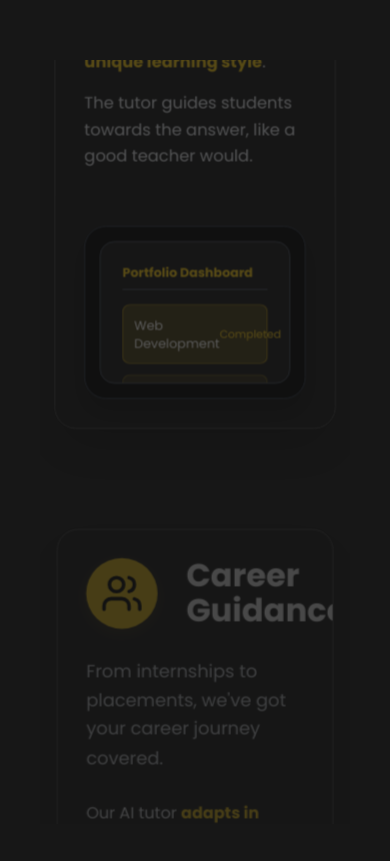
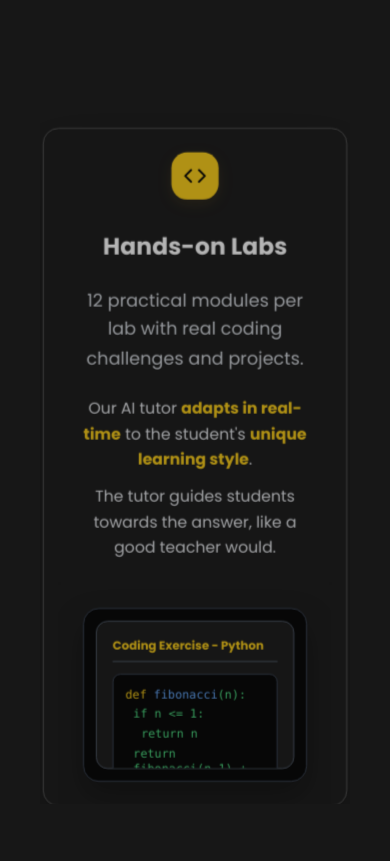
Before and after one commit to I-Pranjal/morons-frontend, a React (Vite) app: page / in a window 390 px wide. Shown: the part 1105-1966 px from the top of the page. Built offline with nearby package versions, Linux system fonts and the light colour scheme; no server answers.

Commit message:
fixed mobile view

```diff
--- a/src/components/landing/card.jsx
+++ b/src/components/landing/card.jsx
@@ -6,7 +6,7 @@ const FeatureCard = ({ icon: Icon, title, description, imageContent, transform3D
 
   return (
     <div
-      className="w-full max-w-6xl mx-auto bg-neutral-900 rounded-3xl shadow-2xl border border-neutral-600 overflow-hidden transition-all duration-700 ease-out cursor-pointer"
+      className="w-full max-w-4xl mx-auto bg-neutral-900 rounded-2xl md:rounded-3xl shadow-2xl border border-neutral-600 overflow-hidden transition-all duration-700 ease-out cursor-pointer px-4 md:px-0"
       style={{
         transform: `${transform3D} ${isHovered ? 'scale(1.02)' : 'scale(1)'}`,
         opacity: opacity,
@@ -17,27 +17,26 @@ const FeatureCard = ({ icon: Icon, title, description, imageContent, transform3D
       onMouseEnter={() => setIsHovered(true)}
       onMouseLeave={() => setIsHovered(false)}
     >
-      <div className="flex flex-col md:flex-row min-h-[500px] relative overflow-hidden">
+      <div className="flex flex-col min-h-[600px] md:min-h-[500px] md:flex-row relative overflow-hidden">
         {/* Animated background gradient */}
         <div
           className="absolute inset-0 bg-neutral-900 opacity-0 transition-opacity duration-500"
           style={{ opacity: isHovered ? 1 : 0 }}
         />
 
-        {/* Text Content - Left Side */}
-        <div className="flex-1 p-8 md:p-16 flex flex-col justify-center relative ">
-          <div className="space-y-8">
-            <div className="flex items-center space-x-4 mb-6">
+        {/* Text Content */}
+        <div className="flex-1 p-6 md:p-12 lg:p-16 flex flex-col justify-center relative">
+          <div className="space-y-6 md:space-y-8">
+            <div className="flex flex-col md:flex-row md:items-center space-y-4 md:space-y-0 md:space-x-4 mb-6">
               <div
-                className="size-20 p-4 bg-yellow-400 rounded-full md:rounded-full flex items-center justify-center transition-all duration-300 transform"
+                className="size-12 md:size-16 p-2 bg-yellow-400 rounded-2xl md:rounded-full flex items-center justify-center transition-all duration-300 transform mx-auto md:mx-0"
                 style={{
                   boxShadow: isHovered ? '0 10px 25px rgba(251, 191, 36, 0.3)' : '0 5px 15px rgba(251, 191, 36, 0.1)'
                 }}
               >
-                <Icon className="size-20 text-black transition-transform duration-300"
-                       />
+                <Icon className="size-6 md:size-8 text-black transition-transform duration-300" />
               </div>
-              <h2 className="text-4xl md:text-5xl font-bold text-white transition-all duration-300"
+              <h2 className="text-2xl md:text-4xl lg:text-5xl font-bold text-white transition-all duration-300 text-center md:text-left"
                   style={{
                     transform: isHovered ? 'translateX(10px)' : 'translateX(0px)',
                     textShadow: isHovered ? '0 0 20px rgba(251, 191, 36, 0.3)' : 'none'
@@ -46,7 +45,7 @@ const FeatureCard = ({ icon: Icon, title, description, imageContent, transform3D
               </h2>
             </div>
 
-            <p className="text-xl md:text-2xl text-gray-300 leading-relaxed transition-all duration-300"
+            <p className="text-lg md:text-xl lg:text-2xl text-gray-300 leading-relaxed transition-all duration-300 text-center md:text-left"
                style={{
                  transform: isHovered ? 'translateX(5px)' : 'translateX(0px)',
                  color: isHovered ? '#e5e7eb' : '#d1d5db'
@@ -54,9 +53,9 @@ const FeatureCard = ({ icon: Icon, title, description, imageContent, transform3D
               {description}
             </p>
 
-            <div className="text-lg md:text-xl text-gray-200 leading-relaxed space-y-4 transition-all duration-300"
+            <div className="text-base md:text-lg lg:text-xl text-gray-200 leading-relaxed space-y-3 md:space-y-4 transition-all duration-300"
                  style={{ transform: isHovered ? 'translateX(5px)' : 'translateX(0px)' }}>
-              <p className="transition-colors duration-300" style={{ color: isHovered ? '#f3f4f6' : '#e5e7eb' }}>
+              <p className="transition-colors duration-300 text-center md:text-left" style={{ color: isHovered ? '#f3f4f6' : '#e5e7eb' }}>
                 Our AI tutor{' '}
                 <span className="font-bold text-yellow-400 transition-all duration-300"
                       style={{ textShadow: isHovered ? '0 0 10px rgba(251, 191, 36, 0.5)' : 'none' }}>
@@ -68,36 +67,36 @@ const FeatureCard = ({ icon: Icon, title, description, imageContent, transform3D
                   unique learning style
                 </span>.
               </p>
-              <p className="transition-colors duration-300" style={{ color: isHovered ? '#f3f4f6' : '#e5e7eb' }}>
+              <p className="transition-colors duration-300 text-center md:text-left" style={{ color: isHovered ? '#f3f4f6' : '#e5e7eb' }}>
                 The tutor guides students towards the answer, like a good teacher would.
               </p>
             </div>
           </div>
         </div>
 
-        {/* Image/Device Frame - Right Side */}
-        <div className="flex-1 p-8 md:p-16 flex items-center justify-center bg-neutral-900 relative">
+        {/* Image/Device Frame */}
+        <div className="flex-1 p-6 md:p-12 lg:p-16 flex items-center justify-center bg-neutral-900 relative">
           <div
-            className="bg-black rounded-3xl p-4 md:p-6 shadow-2xl max-w-full w-full border border-gray-700 transition-all duration-500 transform"
+            className="bg-black rounded-2xl md:rounded-3xl p-3 md:p-4 lg:p-6 shadow-2xl max-w-full w-full border border-gray-700 transition-all duration-500 transform"
             style={{
-              transform: isHovered ? 'translateY(-10px) rotateY(5deg)' : 'translateY(0px) rotateY(0deg)',
+              transform: isHovered ? 'translateY(-5px) md:translateY(-10px) rotateY(0deg) md:rotateY(5deg)' : 'translateY(0px) rotateY(0deg)',
               boxShadow: isHovered
                 ? '0 20px 40px rgba(0, 0, 0, 0.6), 0 0 20px rgba(251, 191, 36, 0.1)'
                 : '0 15px 30px rgba(0, 0, 0, 0.4)'
             }}
           >
-            <div className="bg-neutral-900 rounded-2xl aspect-[4/3] p-6 relative overflow-hidden border border-gray-600 transition-all duration-300"
+            <div className="bg-neutral-900 rounded-xl md:rounded-2xl aspect-[4/3] p-4 md:p-6 relative overflow-hidden border border-gray-600 transition-all duration-300"
                  style={{
                    borderColor: isHovered ? '#fbbf24' : '#4b5563',
                    borderWidth: isHovered ? '2px' : '1px'
                  }}>
-              <div className="transition-all duration-300" style={{ transform: isHovered ? 'scale(1.02)' : 'scale(1)' }}>
+              <div className="transition-all duration-300 h-full" style={{ transform: isHovered ? 'scale(1.02)' : 'scale(1)' }}>
                 {imageContent}
               </div>
 
               {/* Subtle glow effect on hover */}
               <div
-                className="absolute inset-0 bg-gradient-to-r from-yellow-400/10 via-transparent to-yellow-400/10 opacity-0 transition-opacity duration-500 rounded-2xl"
+                className="absolute inset-0 bg-gradient-to-r from-yellow-400/10 via-transparent to-yellow-400/10 opacity-0 transition-opacity duration-500 rounded-xl md:rounded-2xl"
                 style={{ opacity: isHovered ? 1 : 0 }}
               />
             </div>
@@ -121,12 +120,16 @@ const AITutorScrollingCards = () => {
         const containerHeight = rect.height;
         const windowHeight = window.innerHeight;
 
-        // Calculate scroll progress within the container
-        const scrollProgress = Math.max(0, Math.min(1, (windowHeight - containerTop) / (windowHeight + containerHeight)));
-        setScrollY(scrollProgress);
+        // Improved scroll progress calculation - starts showing first card immediately
+        const viewportProgress = Math.max(0, Math.min(1,
+          (windowHeight * 0.5 - containerTop) / (windowHeight + containerHeight * 0.5)
+        ));
 
-        // Determine active card
-        const newActiveCard = Math.floor(scrollProgress * 4);
+        setScrollY(viewportProgress);
+
+        // Better active card calculation
+        const cardProgress = viewportProgress * 4;
+        const newActiveCard = Math.floor(cardProgress);
         setActiveCard(Math.min(3, Math.max(0, newActiveCard)));
       }
     };
@@ -142,21 +145,21 @@ const AITutorScrollingCards = () => {
       title: "AI-Powered Learning",
       description: "Students can talk, draw, chat or upload their questions.",
       imageContent: (
-        <div className="h-full flex flex-col">
-          <div className="text-sm font-semibold text-yellow-400 mb-4 border-b border-gray-600 pb-2 transition-colors duration-300">
+        <div className="h-full flex flex-col text-xs md:text-sm">
+          <div className="text-xs md:text-sm font-semibold text-yellow-400 mb-3 md:mb-4 border-b border-gray-600 pb-2 transition-colors duration-300">
             SSA Triangles - Exercise 1
           </div>
-          <div className="flex-1 space-y-4">
+          <div className="flex-1 space-y-3 md:space-y-4">
             <div className="space-y-2">
-              <h3 className="font-bold text-white">SSA Triangles Refresher</h3>
+              <h3 className="font-bold text-white text-sm md:text-base">SSA Triangles Refresher</h3>
               <p className="text-xs text-gray-300">
                 In the SSA (Side-Side-Angle) setup, we know two sides of a triangle and an angle
                 that is not included between them.
               </p>
             </div>
-            <div className="bg-yellow-400 bg-opacity-20 rounded-lg p-4 text-center border border-yellow-400 border-opacity-30 transition-all duration-300 hover:bg-opacity-30 hover:border-opacity-50">
-              <div className="w-20 h-16 mx-auto mb-2 bg-yellow-400 bg-opacity-30 rounded flex items-center justify-center transition-all duration-300">
-                <div className="text-2xl text-yellow-400 transition-transform duration-300">△</div>
+            <div className="bg-yellow-400 bg-opacity-20 rounded-lg p-3 md:p-4 text-center border border-yellow-400 border-opacity-30 transition-all duration-300 hover:bg-opacity-30 hover:border-opacity-50">
+              <div className="w-12 md:w-20 h-10 md:h-16 mx-auto mb-2 bg-yellow-400 bg-opacity-30 rounded flex items-center justify-center transition-all duration-300">
+                <div className="text-xl md:text-2xl text-yellow-400 transition-transform duration-300">△</div>
               </div>
               <div className="text-xs text-gray-300">Triangle Diagram</div>
             </div>
@@ -169,16 +172,16 @@ const AITutorScrollingCards = () => {
       title: "Hands-on Labs",
       description: "12 practical modules per lab with real coding challenges and projects.",
       imageContent: (
-        <div className="h-full flex flex-col">
-          <div className="text-sm font-semibold text-yellow-400 mb-4 border-b border-gray-600 pb-2">
+        <div className="h-full flex flex-col text-xs md:text-sm">
+          <div className="text-xs md:text-sm font-semibold text-yellow-400 mb-3 md:mb-4 border-b border-gray-600 pb-2">
             Coding Exercise - Python
           </div>
-          <div className="flex-1 bg-black rounded-lg p-4 text-green-400 font-mono text-xs border border-gray-700 transition-all duration-300 hover:border-yellow-400">
+          <div className="flex-1 bg-black rounded-lg p-3 md:p-4 text-green-400 font-mono text-xs border border-gray-700 transition-all duration-300 hover:border-yellow-400">
             <div className="space-y-1">
               <div><span className="text-yellow-400">def</span> <span className="text-blue-400">fibonacci</span>(n):</div>
-              <div className="ml-4">if n &lt;= 1:</div>
-              <div className="ml-8">return n</div>
-              <div className="ml-4">return fibonacci(n-1) + fibonacci(n-2)</div>
+              <div className="ml-2 md:ml-4">if n &lt;= 1:</div>
+              <div className="ml-4 md:ml-8">return n</div>
+              <div className="ml-2 md:ml-4">return fibonacci(n-1) + fibonacci(n-2)</div>
               <div className="mt-2 text-gray-400"># Test your solution</div>
               <div>print(fibonacci(10))</div>
             </div>
@@ -191,26 +194,26 @@ const AITutorScrollingCards = () => {
       title: "Industry Recognition",
       description: "Build a portfolio that recruiters actually want to see.",
       imageContent: (
-        <div className="h-full flex flex-col">
-          <div className="text-sm font-semibold text-yellow-400 mb-4 border-b border-gray-600 pb-2">
+        <div className="h-full flex flex-col text-xs md:text-sm">
+          <div className="text-xs md:text-sm font-semibold text-yellow-400 mb-3 md:mb-4 border-b border-gray-600 pb-2">
             Portfolio Dashboard
           </div>
-          <div className="flex-1 space-y-3">
-            <div className="bg-yellow-400 bg-opacity-20 border border-yellow-400 border-opacity-50 rounded-lg p-3 transition-all duration-300 hover:bg-opacity-30 hover:border-opacity-70 hover:transform hover:translateX-1">
+          <div className="flex-1 space-y-2 md:space-y-3">
+            <div className="bg-yellow-400 bg-opacity-20 border border-yellow-400 border-opacity-50 rounded-lg p-2 md:p-3 transition-all duration-300 hover:bg-opacity-30 hover:border-opacity-70 hover:transform hover:translateX-1">
               <div className="flex items-center justify-between">
-                <span className="text-sm font-medium text-white">Web Development</span>
+                <span className="text-xs md:text-sm font-medium text-white">Web Development</span>
                 <span className="text-yellow-400 text-xs">Completed</span>
               </div>
             </div>
-            <div className="bg-yellow-400 bg-opacity-10 border border-yellow-400 border-opacity-30 rounded-lg p-3 transition-all duration-300 hover:bg-opacity-20 hover:border-opacity-50 hover:transform hover:translateX-1">
+            <div className="bg-yellow-400 bg-opacity-10 border border-yellow-400 border-opacity-30 rounded-lg p-2 md:p-3 transition-all duration-300 hover:bg-opacity-20 hover:border-opacity-50 hover:transform hover:translateX-1">
               <div className="flex items-center justify-between">
-                <span className="text-sm font-medium text-white">React Project</span>
+                <span className="text-xs md:text-sm font-medium text-white">React Project</span>
                 <span className="text-yellow-400 text-xs">In Progress</span>
               </div>
             </div>
-            <div className="bg-gray-800 border border-gray-600 rounded-lg p-3 transition-all duration-300 hover:bg-gray-700 hover:border-gray-500 hover:transform hover:translateX-1">
+            <div className="bg-gray-800 border border-gray-600 rounded-lg p-2 md:p-3 transition-all duration-300 hover:bg-gray-700 hover:border-gray-500 hover:transform hover:translateX-1">
               <div className="flex items-center justify-between">
-                <span className="text-sm font-medium text-gray-300">API Integration</span>
+                <span className="text-xs md:text-sm font-medium text-gray-300">API Integration</span>
                 <span className="text-gray-400 text-xs">Upcoming</span>
               </div>
             </div>
@@ -223,36 +226,37 @@ const AITutorScrollingCards = () => {
       title: "Career Guidance",
       description: "From internships to placements, we've got your career journey covered.",
       imageContent: (
-        <div className="h-full flex flex-col">
-          <div className="text-sm font-semibold text-yellow-400 mb-4 border-b border-gray-600 pb-2">
+        <div className="h-full flex flex-col text-xs md:text-sm">
+          <div className="text-xs md:text-sm font-semibold text-yellow-400 mb-3 md:mb-4 border-b border-gray-600 pb-2">
             Career Path Tracker
           </div>
-          <div className="flex-1 space-y-4">
+          <div className="flex-1 space-y-3 md:space-y-4">
             <div className="flex items-center space-x-3 transition-all duration-300 hover:transform hover:translateX-2">
-              <div className="w-8 h-8 bg-yellow-400 rounded-full flex items-center justify-center transition-all duration-300 hover:scale-110">
-                <div className="w-2 h-2 bg-black rounded-full"></div>
+              <div className="w-6 md:w-8 h-6 md:h-8 bg-yellow-400 rounded-full flex items-center justify-center transition-all duration-300 hover:scale-110">
+                <div className="w-1.5 md:w-2 h-1.5 md:h-2 bg-black rounded-full"></div>
               </div>
-              <span className="text-sm text-white">Skills Assessment</span>
+              <span className="text-xs md:text-sm text-white">Skills Assessment</span>
             </div>
             <div className="flex items-center space-x-3 transition-all duration-300 hover:transform hover:translateX-2">
-              <div className="w-8 h-8 bg-yellow-400 rounded-full flex items-center justify-center transition-all duration-300 hover:scale-110">
-                <div className="w-2 h-2 bg-black rounded-full"></div>
+              <div className="w-6 md:w-8 h-6 md:h-8 bg-yellow-400 rounded-full flex items-center justify-center transition-all duration-300 hover:scale-110">
+                <div className="w-1.5 md:w-2 h-1.5 md:h-2 bg-black rounded-full"></div>
               </div>
-              <span className="text-sm text-white">Portfolio Building</span>
+              <span className="text-xs md:text-sm text-white">Portfolio Building</span>
             </div>
             <div className="flex items-center space-x-3 transition-all duration-300 hover:transform hover:translateX-2">
-              <div className="w-8 h-8 bg-gray-600 rounded-full flex items-center justify-center transition-all duration-300 hover:scale-110 hover:bg-yellow-400">
-                <div className="w-2 h-2 bg-white rounded-full transition-colors duration-300"></div>
+              <div className="w-6 md:w-8 h-6 md:h-8 bg-gray-600 rounded-full flex items-center justify-center transition-all duration-300 hover:scale-110 hover:bg-yellow-400">
+                <div className="w-1.5 md:w-2 h-1.5 md:h-2 bg-white rounded-full transition-colors duration-300"></div>
               </div>
-              <span className="text-sm text-gray-400 transition-colors duration-300 hover:text-white">Interview Prep</span>
+              <span className="text-xs md:text-sm text-gray-400 transition-colors duration-300 hover:text-white">Interview Prep</span>
+            </div>
             </div>
           </div>
-        </div>
+
       )
     }
   ];
 
-  // Calculate transforms for each card based on scroll
+  // Improved card transforms calculation
   const getCardTransforms = (index) => {
     const position = index * 0.25;
     const distance = scrollY - position;
@@ -260,46 +264,58 @@ const AITutorScrollingCards = () => {
     let translateY = 0;
     let opacity = 0;
     let scale = 1;
-    let rotateX = 15;
+    let rotateX = 0;
 
-    if (distance < -0.25) {
-      translateY = 100;
+    // First card should be visible from the start
+    if (index === 0 && scrollY < 0.1) {
+      translateY = 0;
+      opacity = 1;
+      scale = 1;
+      rotateX = 0;
+    } else if (distance < -0.2) {
+      translateY = 80;
       opacity = 0;
-      scale = 0.8;
+      scale = 0.9;
+      rotateX = 10;
+    } else if (distance >= -0.2 && distance <= 0.1) {
+      const progress = (distance + 0.2) / 0.3;
+      translateY = 80 * (1 - progress);
+      opacity = progress;
+      scale = 0.9 + (0.1 * progress);
+      rotateX = 10 * (1 - progress);
+    } else if (distance > 0.1 && distance <= 0.3) {
+      const progress = (distance - 0.1) / 0.2;
+      translateY = -60 * progress;
+      opacity = 1 - progress;
+      scale = 1 - (0.1 * progress);
+      rotateX = -10 * progress;
+    } else if (distance > 0.3) {
+      translateY = -60;
+      opacity = 0;
+      scale = 0.9;
+      rotateX = -10;
+    } else {
+      // In view
+      translateY = 0;
+      opacity = 1;
+      scale = 1;
       rotateX = 0;
-    } else if (distance >= -0.25 && distance <= 0) {
-      const progress = 1 + distance / 0.25;
-      translateY = 100 * (1 - progress);
-      opacity = progress;
-      scale = 0.8 + (0.2 * progress);
-      rotateX = 15 * (1 - progress);
-    } else if (distance > 0 && distance <= 0.25) {
-      const progress = distance / 0.25;
-      translateY = -100 * progress;
-      opacity = 1 - progress;
-      scale = 1 - (0.2 * progress);
-      rotateX = -15 * progress;
-    } else {
-      translateY = -100;
-      opacity = 0;
-      scale = 0.8;
-      rotateX = -15;
     }
 
     return {
       opacity,
       transform3D: `translateY(${translateY}%) scale(${scale}) rotateX(${rotateX}deg)`,
-      isActive: Math.abs(distance) < 0.125
+      isActive: Math.abs(distance) < 0.15
     };
   };
 
   return (
     <div className="min-h-screen bg-neutral-900">
-      <div className="h-20"></div>
+      <div className="h-16 md:h-20"></div>
 
       {/* Scrolling Cards Container */}
-      <div className="relative pt-10" ref={containerRef} style={{ height: "300vh" }}>
-        <div className="sticky top-[5rem] h-[calc(100vh-5rem)] flex z-10 items-center justify-center overflow-hidden perspective-1000">
+      <div className="relative pt-5 md:pt-10" ref={containerRef} style={{ height: "400vh" }}>
+        <div className="sticky top-[4rem] md:top-[5rem] h-[calc(100vh-4rem)] md:h-[calc(100vh-5rem)] flex z-10 items-center justify-center overflow-hidden">
           {features.map((feature, index) => {
             const transforms = getCardTransforms(index);
             return (
@@ -327,6 +343,9 @@ const AITutorScrollingCards = () => {
           })}
         </div>
       </div>
+
+      {/* Extra space at bottom */}
+      <div className="h-32 md:h-40"></div>
     </div>
   );
 };
--- a/src/components/ui/flip-words.jsx
+++ b/src/components/ui/flip-words.jsx
@@ -22,13 +22,13 @@ export const FlipWords = () => {
 
   return (
     <div
-      className="w-fit inline-block relative align-middle mx-auto py-8"
+      className="w-fit inline-block relative align-middle mx-auto py-8 sm:py-2 "
       style={{ perspective: "1000px", display: "flex", justifyContent: "center", alignItems: "center" }}
     >
       <motion.div
         animate={{ rotateX: flipping ? 180 : 0 }}
         transition={{ duration: flipDuration / 1000, ease: "easeInOut" }}
-        className="relative inline-block text-yellow-400 font-bold text-2xl sm:text-4xl md:text-6xl text-center"
+        className="relative inline-block text-yellow-400 font-bold text-4xl sm:text-8xl md:text-7xl text-center px-2"
         style={{ transformStyle: "preserve-3d",  display: "flex", justifyContent: "center", alignItems: "center" }}
       >
         <div
```
Also changed, not shown: src/components/Hero.jsx (+5 -5 lines).
